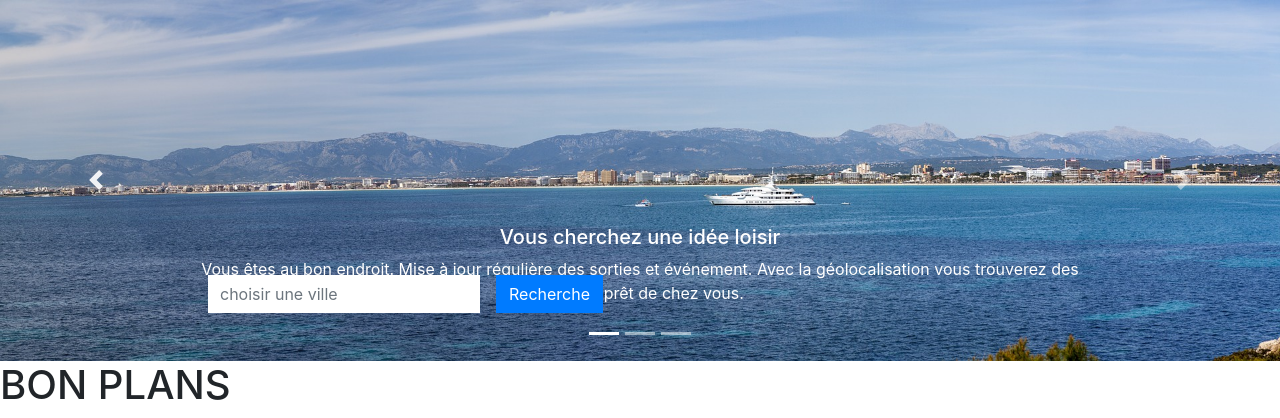
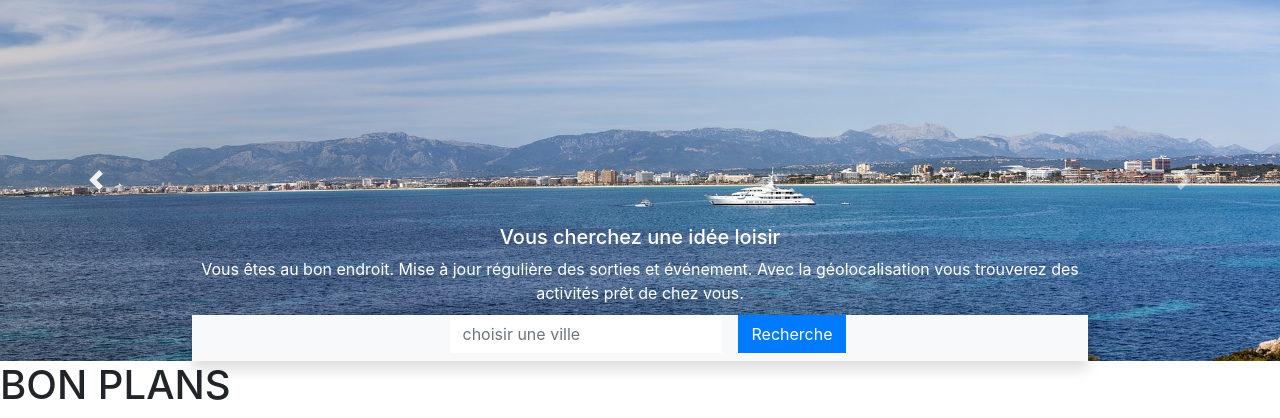
Before and after one commit to ljamel/leisure, a Symfony app: template templates/holidaysnew/index.html.twig in a window 1280 px wide. Shown: the top 418 px of the page. Run offline with Twig, Linux system fonts and the light colour scheme; the template is opened without the code that fills it, so the values that code supplies are empty; some libraries are stand-ins or nearby versions.

Commit message:
css template bootstrap

```diff
--- a/templates/holidaysnew/index.html.twig
+++ b/templates/holidaysnew/index.html.twig
@@ -44,7 +44,7 @@
 							<span class="carousel-control-next-icon" aria-hidden="true"></span>
 							<span class="sr-only">Next</span>
 					</a>
-					<form class="form-inline chearch carousel-caption ">
+					<form class="form-inline chearch carousel-indicators align-top bg-light shadow">
                                                 <div class="form-group mx-sm-3 mb-2">
                                                     <label for="inputcity" class="sr-only">Ville</label>
                                                     <input type="text" class="form-control rounded-0 border-0" id="inputPassword2" placeholder="choisir une ville">
@@ -55,11 +55,11 @@
 	</div>
 
     <h1> BON PLANS </h1>
-    <p class="">
-        Voir tout
+    <p class="float-right">
+        Voir tout >>
     </p>
     <div id="content" class="mx-auto card-deck col-10 mt-5">
-        <div class="card rounded-0" >
+        <div class="card rounded-0 shadow" >
             <img src="/templates/holidaysnew/images/levesseaux.jpg" class="card-img-top" alt="...">
             <div class="card-body">
                 <h5 class="card-title text-primary">Card title</h5>
```
